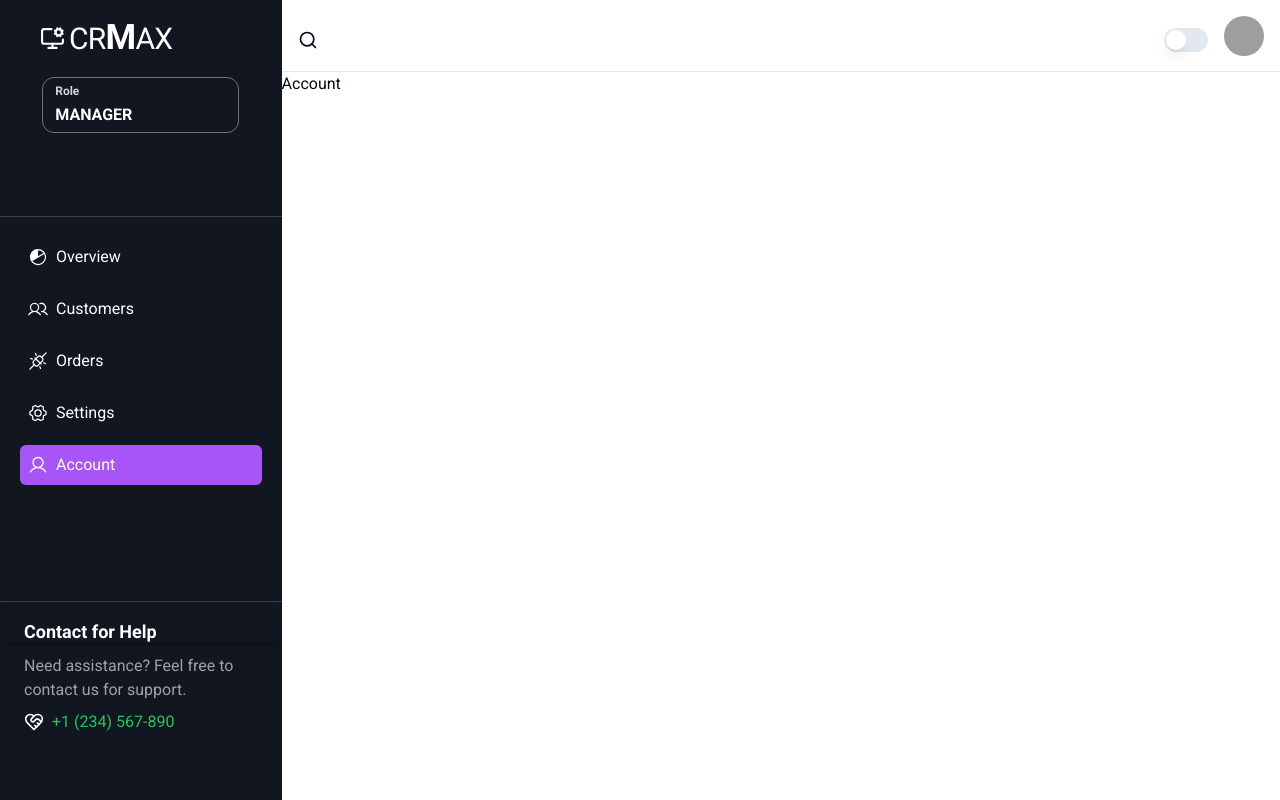
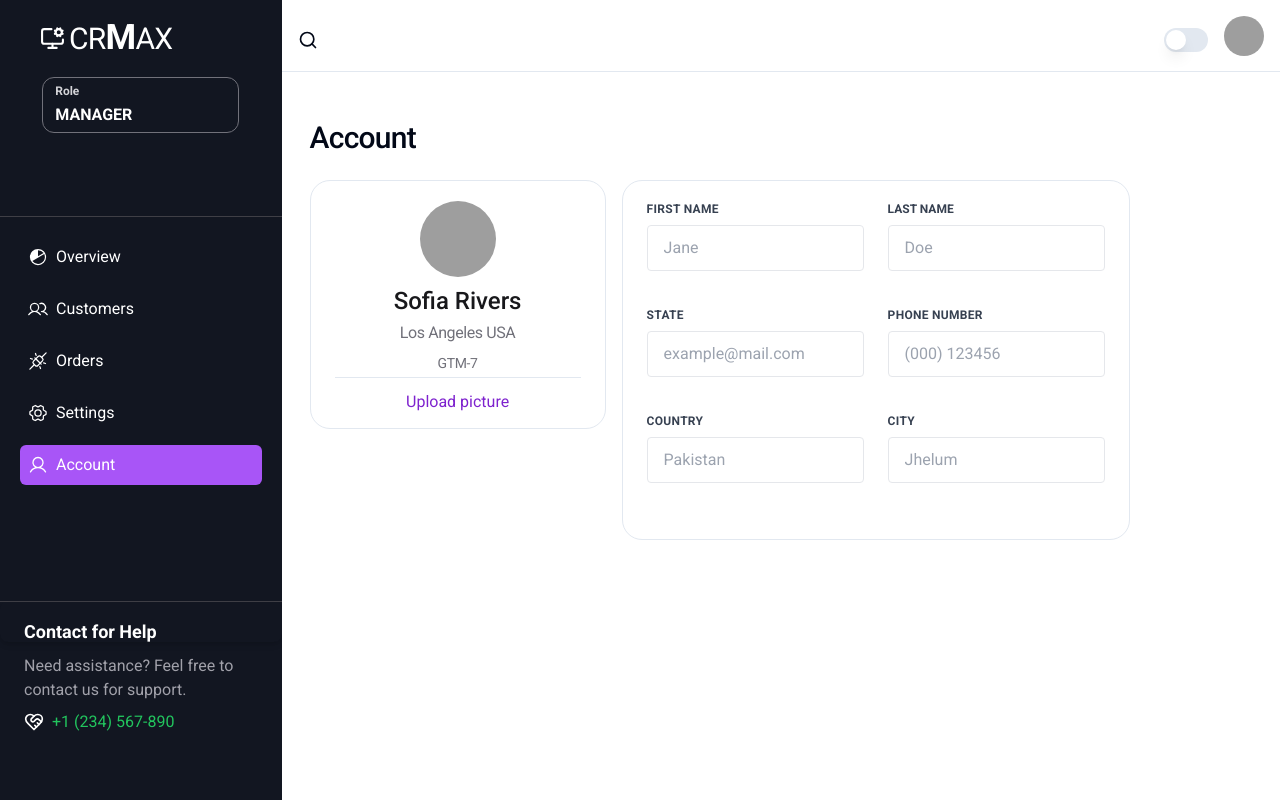
Before and after one commit to hamzamalik22/FullStack_CRM, a React (Vite) app in the folder frontend/: page /dashboard/account in a window 1280 px wide. Built offline with nearby package versions, Linux system fonts and the light colour scheme; grey boxes are pictures that could not be loaded; a web font is replaced by a local one.

Commit message:
Add Account Component

```diff
--- a/frontend/src/components/Account.jsx
+++ b/frontend/src/components/Account.jsx
@@ -1,9 +1,27 @@
-import React from 'react'
+import React from "react";
+import AccountCard from "./AccountCard";
+import AccountForm from "./AccountForm";
 
 const Account = () => {
   return (
-    <div>Account</div>
-  )
-}
+    <>
+      <div className="h-full p-4 ">
+        <div className="pt-8 px-3 flex justify-between">
+          <h1 className=" text-3xl font-medium tracking-tight">Account</h1>
+        </div>
+        <section className="flex mt-6 px-3 gap-4">
+          <aside className=" ">
+            <AccountCard />
+          </aside>
+          <div>
+            <div>
+              <AccountForm />
+            </div>
+          </div>
+        </section>
+      </div>
+    </>
+  );
+};
 
-export default Account
+export default Account;
--- /dev/null
+++ b/frontend/src/components/AccountCard.jsx
@@ -0,0 +1,29 @@
+import React from "react";
+
+const AccountCard = () => {
+  return (
+    <>
+      <div className="outer relative w-[296px] h-[249px] rounded-[20px] bg-transparent border border-gray dark:border-zinc-400 text-zinc-900 dark:text-zinc-300 py-5 px-6 overflow-hidden">
+        <div className="flex flex-col justify-center items-center">
+          <img
+            className="w-[76px] h-[76px]  rounded-full"
+            src="https://material-kit-react.devias.io/assets/avatar.png"
+            alt=""
+          />
+          <h1 className="text-2xl font-medium pt-2 pb-1">Sofia Rivers</h1>
+          <p className="text-md tracking-tight text-zinc-500">
+            Los Angeles USA
+          </p>
+          <p className="pt-2 pb-1 text-sm tracking-tight text-zinc-500">
+            GTM-7
+          </p>
+        </div>
+        <div className="border-t flex justify-center pt-3 text-purple-700 ">
+          <p className="hover:underline cursor-pointer">Upload picture</p>
+        </div>
+      </div>
+    </>
+  );
+};
+
+export default AccountCard;
--- /dev/null
+++ b/frontend/src/components/AccountForm.jsx
@@ -0,0 +1,153 @@
+import React from "react";
+
+const AccountForm = () => {
+  return (
+    <>
+      <div className="relative w-full h-full rounded-[20px] bg-transparent border border-gray dark:border-zinc-400 text-zinc-900 dark:text-zinc-300 py-5 px-6 overflow-hidden">
+        <div>
+          <form class="w-full max-w-lg">
+            <div class="flex flex-wrap -mx-3 mb-6">
+              <div class="w-full md:w-1/2 px-3 mb-6 md:mb-0">
+                <label
+                  class="block uppercase tracking-wide dark:text-zinc-300 text-gray-700 text-xs font-bold mb-2"
+                  for="grid-first-name"
+                >
+                  First Name
+                </label>
+                <input
+                  class="appearance-none focus:border-gray-500 block w-full bg-transparent border-gray-200 text-gray-700 border  rounded py-3 px-4 mb-3 leading-tight focus:outline-none "
+                  id="grid-first-name"
+                  type="text"
+                  placeholder="Jane"
+                />
+              </div>
+              <div class="w-full md:w-1/2 px-3">
+                <label
+                  class="block uppercase tracking- dark:text-zinc-300 text-gray-700 text-xs font-bold mb-2"
+                  for="grid-last-name"
+                >
+                  Last Name
+                </label>
+                <input
+                  class="appearance-none block w-full bg-transparent  text-gray-700 border border-gray-200 rounded py-3 px-4 leading-tight focus:outline-none  focus:border-gray-500"
+                  id="grid-last-name"
+                  type="text"
+                  placeholder="Doe"
+                />
+              </div>
+            </div>
+
+            <div class="flex flex-wrap -mx-3 mb-6">
+              <div class="w-full md:w-1/2 px-3 mb-6 md:mb-0">
+                <label
+                  class="block uppercase tracking-wide dark:text-zinc-300 text-gray-700 text-xs font-bold mb-2"
+                  for="grid-first-name"
+                >
+                  State
+                </label>
+                <input
+                  class="appearance-none focus:border-gray-500 block w-full bg-transparent border-gray-200 text-gray-700 border  rounded py-3 px-4 mb-3 leading-tight focus:outline-none "
+                  id="grid-first-name"
+                  type="email"
+                  placeholder="example@mail.com"
+                />
+              </div>
+              <div class="w-full md:w-1/2 px-3">
+                <label
+                  class="block uppercase tracking-wide  dark:text-zinc-300 text-gray-700 text-xs font-bold mb-2"
+                  for="grid-last-name"
+                >
+                  Phone Number
+                </label>
+                <input
+                  class="appearance-none block w-full bg-transparent  text-gray-700 border border-gray-200 rounded py-3 px-4 leading-tight focus:outline-none  focus:border-gray-500"
+                  id="grid-last-name"
+                  type="text"
+                  placeholder="(000) 123456"
+                />
+              </div>
+            </div>
+
+            <div class="flex flex-wrap -mx-3 mb-6">
+              <div class="w-full md:w-1/2 px-3 mb-6 md:mb-0">
+                <label
+                  class="block uppercase tracking-wide dark:text-zinc-300 text-gray-700 text-xs font-bold mb-2"
+                  for="grid-first-name"
+                >
+                  Country
+                </label>
+                <input
+                  class="appearance-none focus:border-gray-500 block w-full bg-transparent border-gray-200 text-gray-700 border  rounded py-3 px-4 mb-3 leading-tight focus:outline-none "
+                  id="grid-first-name"
+                  type="text"
+                  placeholder="Pakistan"
+                />
+              </div>
+              <div class="w-full md:w-1/2 px-3">
+                <label
+                  class="block uppercase tracking-wide  dark:text-zinc-300 text-gray-700 text-xs font-bold mb-2"
+                  for="grid-last-name"
+                >
+                  City
+                </label>
+                <input
+                  class="appearance-none block w-full bg-transparent  text-gray-700 border border-gray-200 rounded py-3 px-4 leading-tight focus:outline-none  focus:border-gray-500"
+                  id="grid-last-name"
+                  type="select"
+                  placeholder="Jhelum"
+                />
+              </div>
+            </div>
+
+            {/* <div class="flex flex-wrap -mx-3 mb-2">
+              <div class="w-full md:w-1/3 px-3 mb-6 md:mb-0">
+                <label
+                  class="block uppercase tracking-wide text-gray-700 text-xs font-bold mb-2"
+                  for="grid-city"
+                >
+                  City
+                </label>
+                <input
+                  class="appearance-none block w-full bg-gray-200 text-gray-700 border border-gray-200 rounded py-3 px-4 leading-tight focus:outline-none focus:bg-white focus:border-gray-500"
+                  id="grid-city"
+                  type="text"
+                  placeholder="Albuquerque"
+                />
+              </div>
+              <div class="w-full md:w-1/3 px-3 mb-6 md:mb-0">
+                <label
+                  class="block uppercase tracking-wide text-gray-700 text-xs font-bold mb-2"
+                  for="grid-state"
+                >
+                  State
+                </label>
+                <div class="relative">
+                  <select
+                    class="block appearance-none w-full bg-gray-200 border border-gray-200 text-gray-700 py-3 px-4 pr-8 rounded leading-tight focus:outline-none focus:bg-white focus:border-gray-500"
+                    id="grid-state"
+                  >
+                    <option>New Mexico</option>
+                    <option>Missouri</option>
+                    <option>Texas</option>
+                  </select>
+                  <div class="pointer-events-none absolute inset-y-0 right-0 flex items-center px-2 text-gray-700">
+                    <svg
+                      class="fill-current h-4 w-4"
+                      xmlns="http://www.w3.org/2000/svg"
+                      viewBox="0 0 20 20"
+                    >
+                      <path d="M9.293 12.95l.707.707L15.657 8l-1.414-1.414L10 10.828 5.757 6.586 4.343 8z" />
+                    </svg>
+                  </div>
+                </div>
+              </div>
+
+            </div> */}
+          </form>
+        </div>
+      </div>
+    </>
+  );
+};
+
+export default AccountForm;
--- a/frontend/src/components/DashboardCard.jsx
+++ b/frontend/src/components/DashboardCard.jsx
@@ -1,7 +1,7 @@
 import {
   ChevronsUp,
   DollarSign,
-  ChevronDown,
+  ChevronsDown,
   Users,
   Logs,
   NotepadTextDashed,
@@ -13,7 +13,7 @@ const iconMapping = {
   users: Users,
   menu: Logs,
   mail: NotepadTextDashed,
-  down: ChevronDown,
+  down: ChevronsDown,
   up: ChevronsUp,
 };
 
@@ -31,6 +31,7 @@ const DashboardCard = ({ data }) => {
 
   const LargeIcon = iconMapping[large_icon];
   const SmallIcon = iconMapping[small_icon];
+  const smallIconColor = small_icon === 'down' ? 'text-red-400' : 'text-green-400';
 
   return (
     <>
@@ -50,7 +51,7 @@ const DashboardCard = ({ data }) => {
         </div>
 
         <div className="inner-bottom mt-3 px-3 py-5 gap-2 flex justify-between items-center w-full ">
-          <div className="flex items-center text-xs text-green-400">
+        <div className={`flex items-center text-xs ${smallIconColor}`}>
             <span>{SmallIcon && <SmallIcon size="18px" />}</span>
             <span>{small_amount && `${small_amount}%`}</span>
           </div>
```
